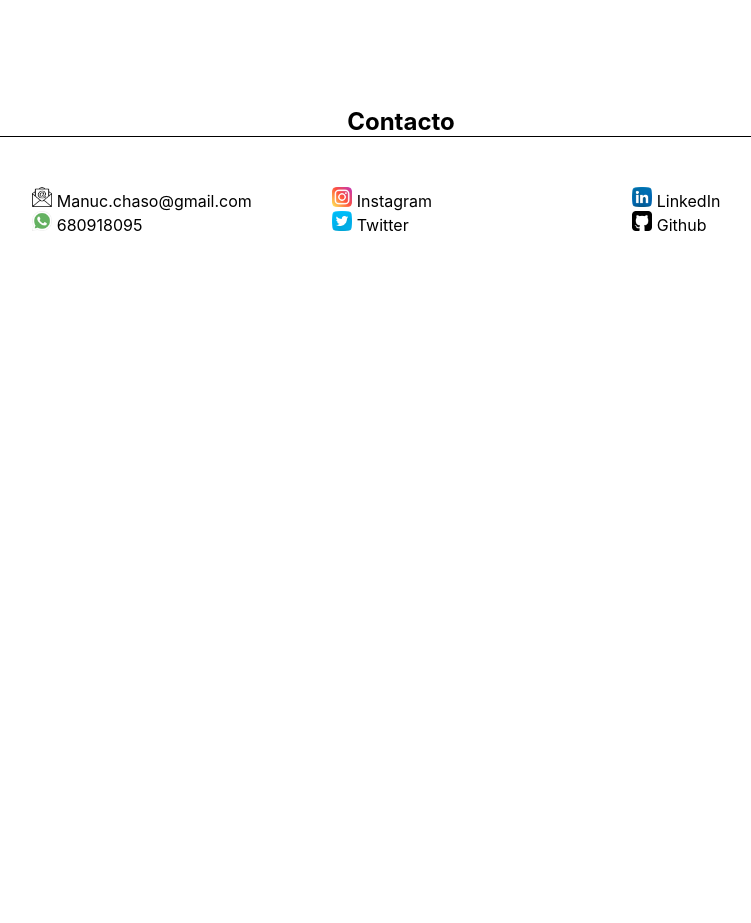
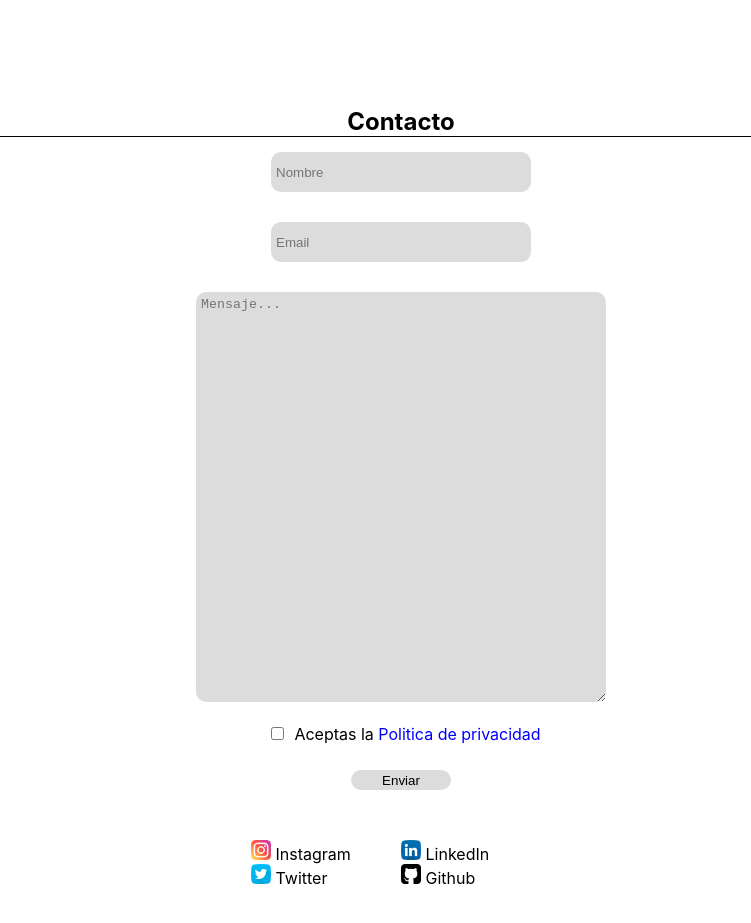
Before and after one commit to ManuChaso/Web-personal, a React (Create React App) app: page / in a window 1280 px wide. Shown: the part 2120-3043 px from the top of the page, without its empty margins (239-990 px from the left). Before the commit the page ends 2455 px from the top, so only its background shows below. Built offline with nearby package versions, Linux system fonts and the light colour scheme.

Commit message:
Prueba de seccion de comentarios

```diff
--- a/src/App.js
+++ b/src/App.js
@@ -12,6 +12,8 @@ import About from './components/about/about';
 import Skills from './components/skills/skills';
 import Portfolio from './components/portfolio/portfolio';
 import Contact from './components/contact/contact';
+import Admin from './components/admin/admin';
+import Privacy from './components/avisoLegal/politicaDePrivacidad';
 
 const scroll = (cordX)=>{
   window.scroll({
@@ -45,6 +47,19 @@ const HeaderMobile = ()=>{
 }
 
 function App() {
+  if(window.location.pathname === "/admin"){
+    return(
+      <div>
+        <Admin/>
+      </div>
+    );
+  }
+  else if( window.location.pathname === "/politica-de-privacidad"){
+    return(
+      <div>
+        <Privacy/>
+      </div>);
+  }else{
       return (
         <div className="miweb">
           <HeaderMobile/>
@@ -71,5 +86,6 @@ function App() {
         </div>
       );
   }
+}
 
 export default App;
--- /dev/null
+++ b/src/components/admin/admin.js
@@ -0,0 +1,13 @@
+import React from 'react'
+import './admin.css';
+
+
+function Admin() {
+  return (
+    <div className="admin">
+      <h2>Pagina de administracion</h2>
+    </div>
+  );
+}
+
+export default Admin;
--- /dev/null
+++ b/src/components/avisoLegal/politicaDePrivacidad.css
@@ -0,0 +1,7 @@
+.privacy{
+	width: 80%;
+	margin: 50px auto;
+}
+.privacy p{
+	margin-bottom: 10px;
+}
--- /dev/null
+++ b/src/components/avisoLegal/politicaDePrivacidad.js
@@ -0,0 +1,104 @@
+import React, {useState} from 'react'
+import './politicaDePrivacidad.css';
+
+function Privacy() {
+    return(
+    	<div className="privacy">
+	        <p>
+	        	<strong>POLÍTICA DE PRIVACIDAD</strong>
+	        </p>
+	        <p>&nbsp;</p>
+	        <p>
+	        	El presente Política de Privacidad establece los términos en que ManuChaso usa y protege
+	        	la información que es proporcionada por sus usuarios al momento de utilizar su sitio web.
+	        	Esta compañía está comprometida con la seguridad de los datos de sus usuarios. Cuando le
+	        	pedimos llenar los campos de información personal con la cual usted pueda ser identificado,
+	        	lo hacemos asegurando que sólo se empleará de acuerdo con los términos de este documento.
+	        	Sin embargo esta Política de Privacidad puede cambiar con el tiempo o ser actualizada por
+	        	lo que le recomendamos y enfatizamos revisar continuamente esta página para asegurarse que
+	        	está de acuerdo con dichos cambios.
+	        </p>
+	        <p>
+	        	<strong>Información que es recogida</strong>
+	        </p>
+	        <p>
+	        	Nuestro sitio web podrá recoger información personal por ejemplo: Nombre,&nbsp; información
+	        	de contacto como&nbsp; su dirección de correo electrónica e información demográfica.
+	        	Así mismo cuando sea necesario podrá ser requerida información específica para procesar algún
+	        	pedido o realizar una entrega o facturación.
+	        </p>
+	        <p>
+	        	<strong>Uso de la información recogida</strong>
+	        </p>
+	        <p>
+	        	Nuestro sitio web emplea la información con el fin de proporcionar el mejor servicio posible,
+	        	particularmente para mantener un registro de usuarios, de pedidos en caso que aplique, y mejorar
+	            nuestros productos y servicios. &nbsp;Es posible que sean enviados correos electrónicos
+	            periódicamente a través de nuestro sitio con ofertas especiales, nuevos productos y otra
+	            información publicitaria que consideremos relevante para usted o que pueda brindarle algún
+	            beneficio, estos correos electrónicos serán enviados a la dirección que usted proporcione y
+	            podrán ser cancelados en cualquier momento.
+	        </p>
+	        <p>
+	        	ManuChaso está altamente comprometido para cumplir con el compromiso de mantener su información
+	        	segura. Usamos los sistemas más avanzados y los actualizamos constantemente para asegurarnos que
+	        	no exista ningún acceso no autorizado.
+	        </p>
+	        <p>
+	        	<strong>Cookies</strong>
+	        </p>
+	        <p>
+	        	Una cookie se refiere a un fichero que es enviado con la finalidad de solicitar permiso para
+	        	almacenarse en su ordenador, al aceptar dicho fichero se crea y la cookie sirve entonces para
+	        	tener información respecto al tráfico web, y también facilita las futuras visitas a una web
+	        	recurrente. Otra función que tienen las cookies es que con ellas las web pueden reconocerte
+	        	individualmente y por tanto brindarte el mejor servicio personalizado de su web.
+	        </p>
+	        <p>
+	        	Nuestro sitio web emplea las cookies para poder identificar las páginas que son visitadas y
+	        	su frecuencia. Esta información es empleada únicamente para análisis estadístico y después
+	        	la información se elimina de forma permanente. Usted puede eliminar las cookies en cualquier
+	        	momento desde su ordenador. Sin embargo las cookies ayudan a proporcionar un mejor servicio
+	        	de los sitios web, estás no dan acceso a información de su ordenador ni de usted, a menos de
+	        	que usted así lo quiera y la proporcione directamente, <a href="" target="_blank"></a>.
+	        	Usted puede aceptar o negar el uso de cookies, sin embargo la mayoría de navegadores aceptan
+	        	cookies automáticamente pues sirve para tener un mejor servicio web. También usted puede cambiar
+	        	la configuración de su ordenador para declinar las cookies. Si se declinan es posible que no
+	        	pueda utilizar algunos de nuestros servicios.
+	        </p>
+	        <p>
+	        	<strong>Enlaces a Terceros</strong>
+	        </p>
+	        <p>
+	        	Este sitio web pudiera contener en laces a otros sitios que pudieran ser de su interés.
+	        	Una vez que usted de clic en estos enlaces y abandone nuestra página, ya no tenemos control
+	        	sobre al sitio al que es redirigido y por lo tanto no somos responsables de los términos o
+	        	privacidad ni de la protección de sus datos en esos otros sitios terceros. Dichos sitios
+	        	están sujetos a sus propias políticas de privacidad por lo cual es recomendable que los
+	        	consulte para confirmar que usted está de acuerdo con estas.
+	        </p>
+	        <p>
+	        	<strong>Control de su información personal</strong>
+	        </p>
+	        <p>
+	        	En cualquier momento usted puede restringir la recopilación o el uso de la información personal
+	        	que es proporcionada a nuestro sitio web.&nbsp; Cada vez que se le solicite rellenar un
+	        	formulario, como el de alta de usuario, puede marcar o desmarcar la opción de recibir
+	        	información por correo electrónico. &nbsp;En caso de que haya marcado la opción de recibir
+	        	nuestro boletín o publicidad usted puede cancelarla en cualquier momento.
+	        </p>
+	        <p>
+	        	Esta compañía no venderá, cederá ni distribuirá la información personal que es recopilada sin
+	        	su consentimiento, salvo que sea requerido por un juez con un orden judicial.
+	        </p>
+	        <p>
+	        	ManuChaso Se reserva el derecho de cambiar los términos de la presente Política de Privacidad en
+	        	cualquier momento.</p><p>Esta politica de privacidad se han generado en
+	        	<a href="https://politicadeprivacidadplantilla.com/" target="_blank">
+	        	politicadeprivacidadplantilla.com</a>.<br/>
+	        </p>
+	    </div>
+    );
+}
+
+export default Privacy;
--- a/src/components/contact/contact.css
+++ b/src/components/contact/contact.css
@@ -12,15 +12,56 @@
 		text-align: center;
 		border-bottom: 1px solid black;
 	}
+	.form{
+		display: flex;
+		flex-direction: column;
+		justify-content: center;
+		align-items: center;
+	}
+	.input{
+		width: 250px;
+		height: 30px;
+		margin: 15px auto;
+		padding: 5px;
+		border: none;
+		border-radius: 10px;
+		background: rgb(220, 220, 220);
+	}
+	.form textarea{
+		width: 400px;
+		height: 400px;
+		margin: 15px auto;
+		padding: 5px;
+		border: none;
+		border-radius: 10px;
+		background: rgb(220, 220, 220);
+	}
+	.error{
+		font-size: 10px;
+		color: red;
+	}
+	.checkbox{
+		margin: 10px;
+		margin-bottom: 30px;
+	}
+	.form label a{
+		color: blue;
+	}
+	.form button{
+		width: 100px;
+		height: 20px;
+		border: none;
+		border-radius: 10px;
+		background: rgb(220, 220, 220);
+	}
 	.contactsContainer{
 		width: 100%;
 		display: flex;
-		justify-content: flex-end;
+		justify-content: center;
 		margin-top: 50px;
-		margin-right: 17%;
 	}
 	.contactsContainer ul, li, a{
-		width: 300px;
+		width: 150px;
 		list-style: none;
 		text-decoration: none;
 		color: black;
@@ -43,6 +84,37 @@
 		text-align: center;
 		border-bottom: 1px solid black;
 	}
+	.form{
+		display: flex;
+		flex-direction: column;
+		justify-content: center;
+		align-items: center;
+	}
+	.form input{
+		width: 200px;
+		height: 10px;
+		margin: 10px auto;
+		padding: 5px;
+		border: none;
+		border-radius: 10px;
+		background: rgb(220, 220, 220);
+	}
+	.form textarea{
+		width: 250px;
+		height: 200px;
+		margin: 10px auto;
+		padding: 5px;
+		border: none;
+		border-radius: 10px;
+		background: rgb(220, 220, 220);
+	}
+	.form button{
+		width: 100px;
+		height: 20px;
+		border: none;
+		border-radius: 10px;
+		background: rgb(220, 220, 220);
+	}
 	.contactsContainer{
 		width: 100%;
 		display: flex;
--- a/src/components/contact/contact.js
+++ b/src/components/contact/contact.js
@@ -1,22 +1,78 @@
-import React from 'react'
+import React, {useState} from 'react'
 import './contact.css';
 
-import Email from '../../assets/images/email.png';
-import Whatsapp from '../../assets/images/whatsapp.png';
 import Instagram from '../../assets/images/instagram.png';
 import Twitter from '../../assets/images/twitter.png';
 import Linkedin from '../../assets/images/linkedin.png';
 import Github from '../../assets/images/github.png';
 
+const verify = (message)=>{
+    if(!message.name || !message.email || !message.text) return false;
+    else{
+        return true;
+    }
+}
+
+const sendMessage = (message)=>{
+    fetch("https://manuchasoapi.herokuapp.com/send-message",{
+        method: "POST",
+        body: {
+            name: message.name,
+            email: message.email,
+            text: message.text
+        },
+        headers:{
+            "Content-Type": "Application/json"
+        }
+    })
+    .then(response => console.log(response))
+    .catch(err => console.error(err));
+}
+
 function Contact() {
+    const [name, setName] = useState("");
+    const [email, setEmail] = useState("");
+    const [text, setText] = useState("");
+    const [accept, setAccept] = useState(false);
+    const [error, setError] = useState("");
+
+    const message = {
+        name: name,
+        email: email,
+        text: text
+    }
+
+    const submitForm = (e)=>{
+        e.preventDefault();
+        if(accept){
+            setError("");
+            const verified = verify(message);
+            if(verified){
+                setError("");
+                sendMessage(message);
+            }else{
+                setError("Debes completar todos los campos");
+            }
+        }else{
+            setError("Debes aceptar la politica de privacidad");
+        }
+    }
+
   return (
     <div className="contact">
     	<h2>Contacto</h2>
+        <form className="form" onSubmit={e => submitForm(e)}>
+            <input className="input" type="text" placeholder="Nombre" onChange={e => setName(e.target.value)}/>
+            <input className="input" type="email" placeholder="Email" onChange={e => setEmail(e.target.value)}/>
+            <textarea placeholder="Mensaje..." onChange={e => setText(e.target.value)}></textarea>
+             <p className="error">{error}</p>
+            <div>
+                <input className="checkbox" type="checkbox" id="privacy" name="privacy" onChange={()=> setAccept(!accept)}/>
+                <label htmlFor="privacy">Aceptas la <a href="/politica-de-privacidad">Politica de privacidad</a></label>
+            </div>
+            <button type="submit">Enviar</button>
+        </form>
     	<div className="contactsContainer">
-            <ul>
-    	        <li><img className="contactIcon" src={Email} alt="icono de email"/> Manuc.chaso@gmail.com</li>
-    		    <li><img className="contactIcon" src={Whatsapp} alt="icono de whatsapp"/> 680918095</li>
-            </ul>
             <ul>
     		    <li><img className="contactIcon" src={Instagram} alt="icono de instagram"/><a href="https://www.instagram.com/manuchaso_web/?hl=es" target="_blank" rel="noreferrer"> Instagram</a> </li>
     	    	<li><img className="contactIcon" src={Twitter} alt="icono de twitter"/><a href="https://twitter.com/Manuchaso_web" target="_blank" rel="noreferrer"> Twitter</a></li>
```
Also changed, not shown: src/components/admin/admin.css (added). Lines whose indentation alone changed are shown as unchanged.
